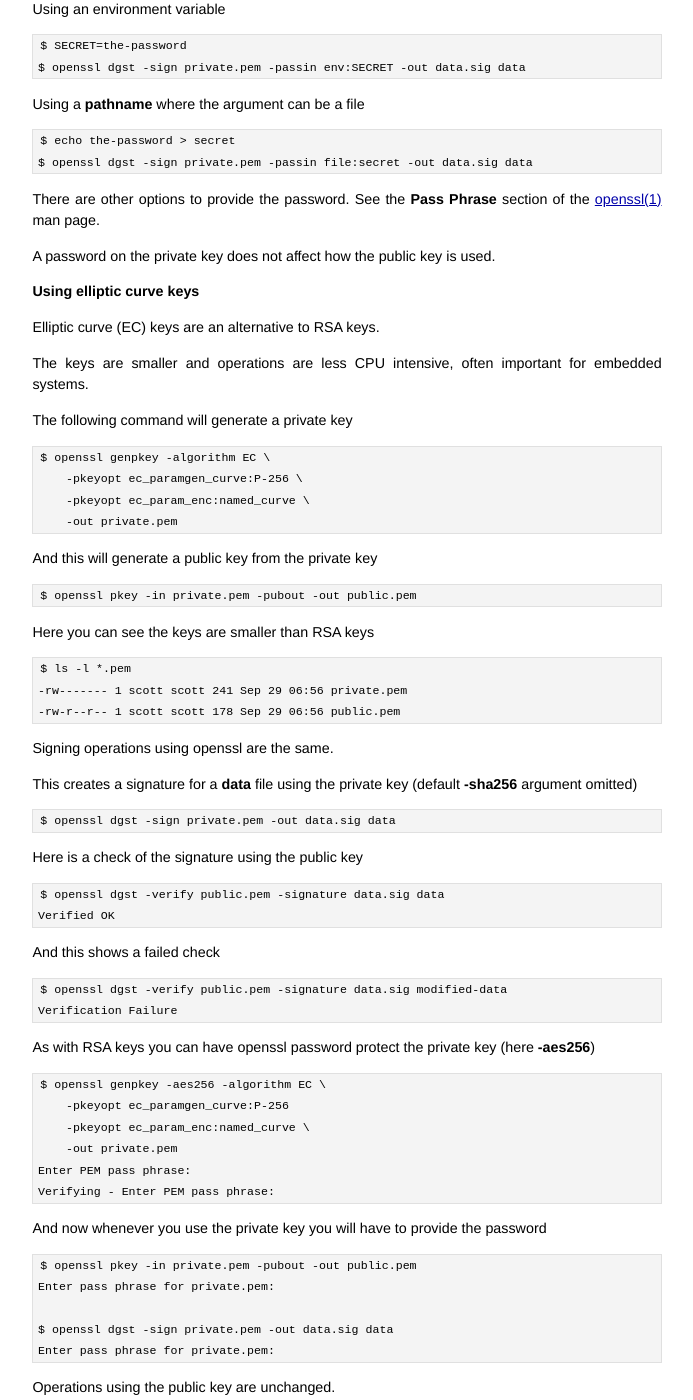
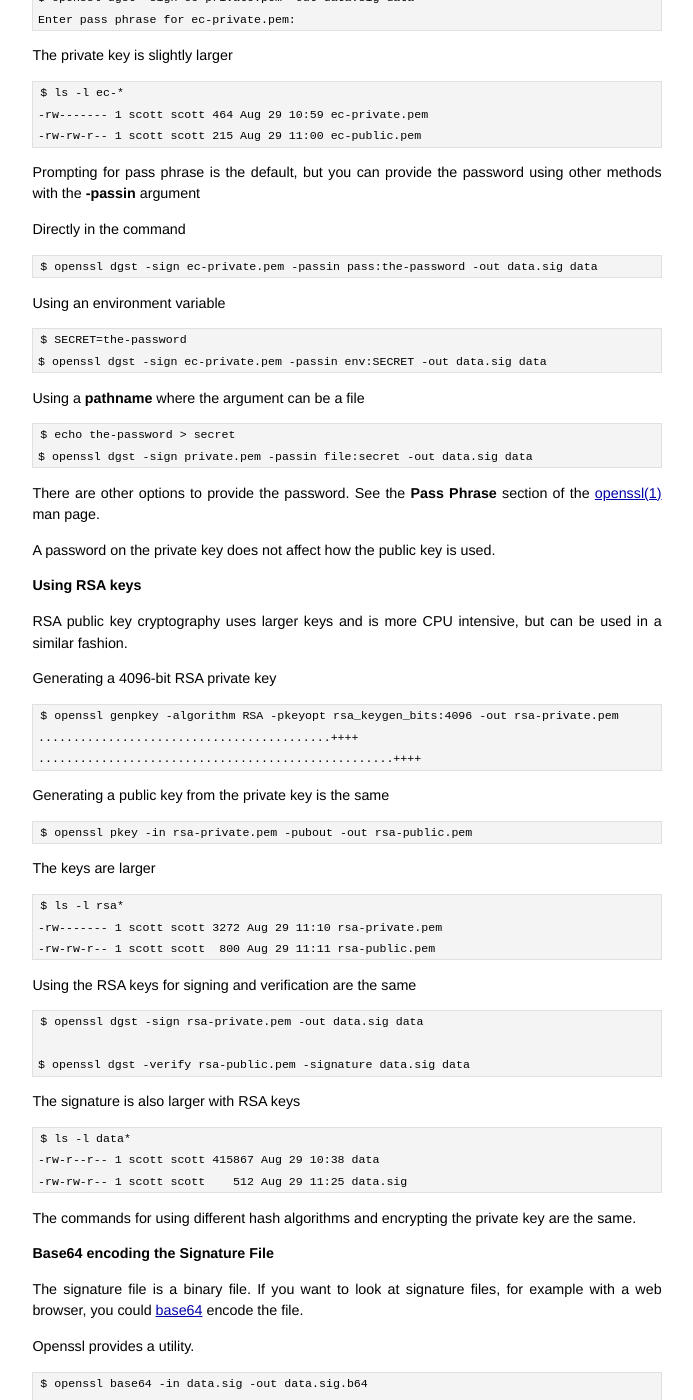
Before and after one commit to jumpnow/jumpnowtek-site, a Jekyll site: the page built from _posts/2018-12-08-Code-signing-with-openssl.md, in a window 1280 px wide and 1400 px high, scrolled down 2669 px. Shown: the whole window, without its empty margins (293-986 px from the left). Built offline with Jekyll 4.4.1, drawn with Linux system fonts in a browser that asks for light colours; some of the changed text lies outside the part shown.

Commit message:
Update code signing post

```diff
--- a/_posts/2018-12-08-Code-signing-with-openssl.md
+++ b/_posts/2018-12-08-Code-signing-with-openssl.md
@@ -2,14 +2,14 @@
 layout: post
 title: Signing code with OpenSSL
 description: "Digital signing with OpenSSL"
-date: 2020-04-03 11:35:00
+date: 2020-08-29 10:35:00
 categories: security
 tags: [openssl, signing]
 ---
 
-Providing a [cryptographic hash][crypto-hash] like an **md5** or **sha256** checksum for a file you distribute only gives the receiver **integrity** verification, proof the file is not corrupt.
+Providing a [cryptographic hash][crypto-hash] like an **md5** or **sha256** checksum for a file you distribute only gives the receiver **integrity** verification, proof that a file has not been corrupted or tampered with.
 
-Including a [digital signature][digital-sig] with a file provides **authentication** and **non-repuditation** in addition to **integrity** verification.
+Including a [digital signature][digital-sig] adds **authentication** and **non-repuditation**.
 
 [Public key cryptography][pub-key-crypto] is used to generate digital signatures.
 
@@ -33,75 +33,98 @@
 
 So why not just sign the original file?
 
-Public key cryptography is slow and the size of the file you can encrypt with an algorithm like RSA is limited. By hashing the data first, we only need to encrypt a small file.
+Public key cryptography is slow and the size of the file you can encrypt with an algorithm like RSA is limited. By hashing the data first and only **signing** the hash, we only need to encrypt a small file.
 
 The [OpenSSL][openssl] command line utility provides all the tools we need to digitally sign files.
 
     $ openssl version
-    OpenSSL 1.1.1b  26 Feb 2019
+    OpenSSL 1.1.1f  31 Mar 2020
 
-I am using **OpenSSL 1.1.1b** on an Ubuntu 19.04 machine for these examples.
+I am using **OpenSSL 1.1.1f** on an Ubuntu 20.04 machine for these examples.
 
-### Create an RSA public/private key pair with genrsa
+### Create an elliptic-curve public/private key pair with genpkey
 
-Generate a private key with key size of 4096 bits.
+Generate a private key using one of the standard NIST curves **P-384**
 
-    $ openssl genrsa -out private.pem 4096
-    Generating RSA private key, 4096 bit long modulus (2 primes)
-    ...++++
-    ..............................++++
-    e is 65537 (0x010001)
+    $ openssl genpkey -algorithm EC -pkeyopt ec_paramgen_curve:P-384 -out ec-private.pem
 
-Generate a public key from the private key.
+And now a public key based on the private key
 
-    $ openssl rsa -in private.pem -pubout -out public.pem
-    writing RSA key
+    $ openssl pkey -in ec-private.pem -pubout -out ec-public.pem
 
-The files
+The key sizes are relatively small
 
-    $ ls -l
-    total 8
-    -rw------- 1 scott scott 3243 Sep 28 10:41 private.pem
-    -rw-r--r-- 1 scott scott  800 Sep 28 10:42 public.pem
+    $ ls -l ec-*
+    -rw------- 1 scott scott 306 Aug 29 09:50 ec-private.pem
+    -rw-rw-r-- 1 scott scott 215 Aug 29 09:50 ec-public.pem
 
-The private key **private.pem** should be kept secret.
 
-The public key **public.pem** is meant to be shared.
+The private key **ec-private.pem** should be kept secret.
+
+The public key **ec-public.pem** is meant to be shared.
 
 ### Signing
 
-Openssl can do the signing in a single command, combining the hashing and encryption in one step.
+Openssl can do the signing, both hashing and encrypting, in one command.
 
-Assume the **data** file is some big binary blob, for example a compressed tarball.
+Create a signature file like this
 
-This example explicitly specifies **sha256** as the hashing (digest) algorithm, but this is the default.
+    $ openssl dgst -sign ec-private.pem -out data.sig data
 
-Here is how to create a signature file
-
-    $ openssl dgst -sha256 -sign private.pem -out data.sig data
-
-The signature file **data.sig** is small.
+The signature file is small
 
     $ ls -l data*
-    -rw-r--r-- 1 scott scott 155385 Sep 28 10:45 data
-    -rw-r--r-- 1 scott scott    512 Sep 28 10:45 data.sig
+    -rw-r--r-- 1 scott scott 415867 Aug 29 10:38 data
+    -rw-rw-r-- 1 scott scott    103 Aug 29 10:40 data.sig
 
 It should be distributed with the **data** file.
+
+### Hash algorithm
+
+The default hashing (digest) algorithm is **sha256**.
+
+You can change this by adding another argument to the signing command.
+
+For instance to use **sha3-512**
+
+    $ openssl dgst -sha3-512 -sign ec-private.pem -out data.sig data
+
+The available hash algorithms are
+
+    $ openssl list --digest-commands
+    blake2b512        blake2s256        gost              md4
+    md5               rmd160            sha1              sha224
+    sha256            sha3-224          sha3-256          sha3-384
+    sha3-512          sha384            sha512            sha512-224
+    sha512-256        shake128          shake256          sm3
+
 
 ### Verifying
 
 Verification requires the public key and knowledge of the hashing algorithm that was used.
 
-    $ openssl dgst -sha256 -verify public.pem -signature data.sig data
+If the default **sha256** was used
+
+    $ openssl dgst -verify ec-public.pem -signature data.sig data
     Verified OK
 
 A failure looks like this
 
-    $ openssl dgst -sha256 -verify public.pem -signature data.sig modified-data
+    $ openssl dgst -verify ec-public.pem -signature data.sig modified-data
     Verification Failure
 
 
-If shell scripting the verification, the **$?** variable is set to zero on (success) or one on (failure) as you would expect.
+If a different hash algorithm was used, this needs to be specified or the check will fail.
+
+    $ openssl dgst -sha3-512 -sign ec-private.pem -out data.sig data
+
+    $ openssl dgst -verify ec-public.pem -signature data.sig data
+    Verification Failure
+
+    $ openssl dgst -sha3-512 -verify ec-public.pem -signature data.sig data
+    Verified OK
+
+The shell variable **$?** is set to zero (success) or one (failure) as you would expect.
 
 ### Encrypting the Private Key
 
@@ -109,35 +132,34 @@
 
 The extra **-aes256** argument will encrypt the private key using the [AES][aes] algorithm.
 
-    $ openssl genrsa -aes256 -out private.pem 4096
-    Generating RSA private key, 4096 bit long modulus (2 primes)
-    ..++++
-    ..............++++
-    e is 65537 (0x010001)
-    Enter pass phrase for private.pem:
-    Verifying - Enter pass phrase for private.pem:
-
-See the help for encryption algorithm options [genrsa(1)][genrsa]
+    $ openssl genpkey -aes256 -algorithm EC -pkeyopt ec_paramgen_curve:P-384 -out ec-private.pem
+    Enter PEM pass phrase:
+    Verifying - Enter PEM pass phrase:
 
 Now whenever you use the private key, you will need the password
 
-    $ openssl rsa -in private.pem -pubout -out public.pem
-    Enter pass phrase for private.pem:
-    writing RSA key
+    $ openssl pkey -in ec-private.pem -pubout -out ec-public.pem
+    Enter pass phrase for ec-private.pem:
 
-    $ openssl dgst -sign private.pem -out data.sig data
-    Enter pass phrase for private.pem:
+    $ openssl dgst -sign ec-private.pem -out data.sig data
+    Enter pass phrase for ec-private.pem:
+
+The private key is slightly larger
+
+    $ ls -l ec-*
+    -rw------- 1 scott scott 464 Aug 29 10:59 ec-private.pem
+    -rw-rw-r-- 1 scott scott 215 Aug 29 11:00 ec-public.pem
 
 Prompting for pass phrase is the default, but you can provide the password using other methods with the **-passin** argument
 
 Directly in the command
 
-    $ openssl dgst -sign private.pem -passin pass:the-password -out data.sig data
+    $ openssl dgst -sign ec-private.pem -passin pass:the-password -out data.sig data
 
 Using an environment variable
 
     $ SECRET=the-password
-    $ openssl dgst -sign private.pem -passin env:SECRET -out data.sig data
+    $ openssl dgst -sign ec-private.pem -passin env:SECRET -out data.sig data
 
 Using a **pathname** where the argument can be a file
 
@@ -146,70 +168,41 @@
 
 There are other options to provide the password. See the **Pass Phrase** section of the [openssl(1)][openssl-man] man page.
 
-
 A password on the private key does not affect how the public key is used.
 
-### Using elliptic curve keys
+### Using RSA keys
 
-Elliptic curve (EC) keys are an alternative to RSA keys.
+RSA public key cryptography uses larger keys and is more CPU intensive, but can be used in a similar fashion.
 
-The keys are smaller and operations are less CPU intensive, often important for embedded systems.
+Generating a 4096-bit RSA private key
 
-The following command will generate a private key
+    $ openssl genpkey -algorithm RSA -pkeyopt rsa_keygen_bits:4096 -out rsa-private.pem
+    ..........................................++++
+    ...................................................++++
 
-    $ openssl genpkey -algorithm EC \
-        -pkeyopt ec_paramgen_curve:P-256 \
-        -pkeyopt ec_param_enc:named_curve \
-        -out private.pem
+Generating a public key from the private key is the same
 
-And this will generate a public key from the private key
+    $ openssl pkey -in rsa-private.pem -pubout -out rsa-public.pem
 
-    $ openssl pkey -in private.pem -pubout -out public.pem
+The keys are larger
 
+    $ ls -l rsa*
+    -rw------- 1 scott scott 3272 Aug 29 11:10 rsa-private.pem
+    -rw-rw-r-- 1 scott scott  800 Aug 29 11:11 rsa-public.pem
 
-Here you can see the keys are smaller than RSA keys
+Using the RSA keys for signing and verification are the same
 
-    $ ls -l *.pem
-    -rw------- 1 scott scott 241 Sep 29 06:56 private.pem
-    -rw-r--r-- 1 scott scott 178 Sep 29 06:56 public.pem
+    $ openssl dgst -sign rsa-private.pem -out data.sig data
 
+    $ openssl dgst -verify rsa-public.pem -signature data.sig data
 
-Signing operations using openssl are the same.
+The signature is also larger with RSA keys
 
-This creates a signature for a **data** file using the private key (default **-sha256** argument omitted)
+    $ ls -l data*
+    -rw-r--r-- 1 scott scott 415867 Aug 29 10:38 data
+    -rw-rw-r-- 1 scott scott    512 Aug 29 11:25 data.sig
 
-    $ openssl dgst -sign private.pem -out data.sig data
-
-Here is a check of the signature using the public key
-
-    $ openssl dgst -verify public.pem -signature data.sig data
-    Verified OK
-
-And this shows a failed check
-
-    $ openssl dgst -verify public.pem -signature data.sig modified-data
-    Verification Failure
-
-
-As with RSA keys you can have openssl password protect the private key (here **-aes256**)
-
-    $ openssl genpkey -aes256 -algorithm EC \
-        -pkeyopt ec_paramgen_curve:P-256
-        -pkeyopt ec_param_enc:named_curve \
-        -out private.pem
-    Enter PEM pass phrase:
-    Verifying - Enter PEM pass phrase:
-
-And now whenever you use the private key you will have to provide the password
-
-    $ openssl pkey -in private.pem -pubout -out public.pem
-    Enter pass phrase for private.pem:
-
-    $ openssl dgst -sign private.pem -out data.sig data
-    Enter pass phrase for private.pem:
-
-
-Operations using the public key are unchanged.
+The commands for using different hash algorithms and encrypting the private key are the same.
 
 ### Base64 encoding the Signature File
 
@@ -234,8 +227,6 @@
 
 * [signify: Securing OpenBSD From Us To You][bsdcan-signify]
 
-* [How, why, and when you should hash check][proprivacy-hash-check]
-
 
 [crypto-hash]: https://en.wikipedia.org/wiki/Cryptographic_hash_function
 [digital-sig]: https://en.wikipedia.org/wiki/Digital_signature
@@ -249,4 +240,3 @@
 [code-signing]: https://en.wikipedia.org/wiki/Code_signing
 [tedu-signify]: https://flak.tedunangst.com/post/signify
 [bsdcan-signify]: http://www.openbsd.org/papers/bsdcan-signify.html
-[proprivacy-hash-check]: https://proprivacy.com/guides/how-why-and-when-you-should-hash-check
```
